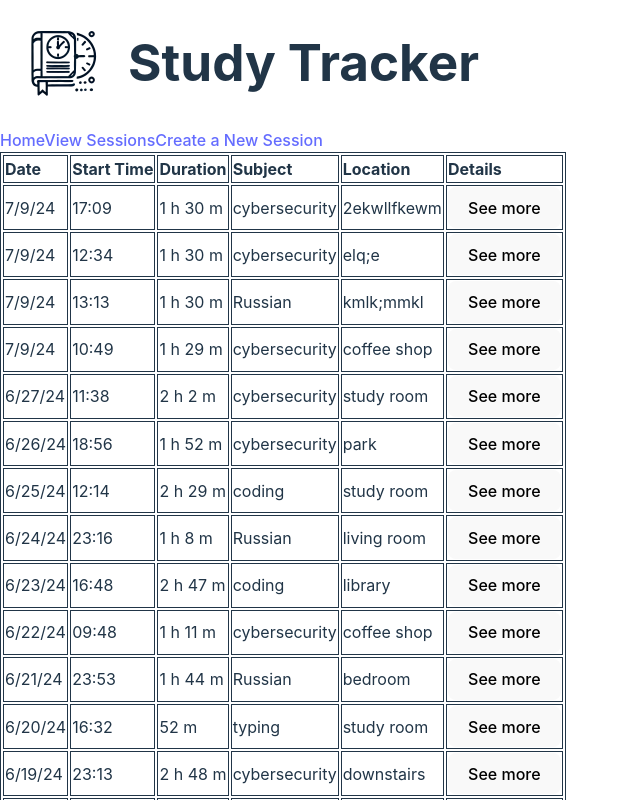
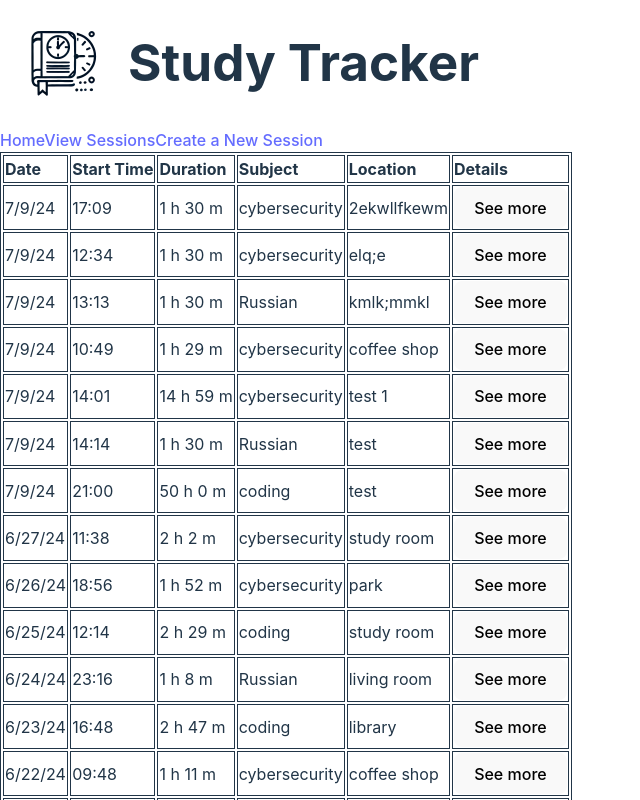
Before and after one commit to connorpage1/study-tracker-proj, a React (Vite) app: page /sessions in a window 1280 px wide. Shown: the top 800 px of the page, without its empty margins (0-640 px from the left). Built offline with nearby package versions, Linux system fonts and the light colour scheme; data requests are answered from the project's data file.

Commit message:
Adds formik error messages, fixes date bug

```diff
--- a/db.json
+++ b/db.json
@@ -593,6 +593,39 @@
       "duration": 90,
       "start": "13:13",
       "date": "2024-07-09T05:00:00.000Z"
+    },
+    {
+      "id": "1b57",
+      "date": "2024-07-09",
+      "start": "14:01",
+      "duration": 899,
+      "location": "test 1",
+      "subject": "cybersecurity",
+      "description": "fe3lnfen",
+      "focus": 4,
+      "bricked": false
+    },
+    {
+      "id": "0114",
+      "date": "2024-07-09",
+      "start": "14:14",
+      "duration": 90,
+      "location": "test",
+      "subject": "Russian",
+      "description": "lnefjwlnkwef",
+      "focus": 4,
+      "bricked": false
+    },
+    {
+      "id": "f9aa",
+      "date": "2024-07-09",
+      "start": "21:00",
+      "duration": 3000,
+      "location": "test",
+      "subject": "coding",
+      "description": "wlnjfq;knwf",
+      "focus": 3,
+      "bricked": true
     }
   ]
 }
--- a/package.json
+++ b/package.json
@@ -12,11 +12,14 @@
   },
   "dependencies": {
     "dateformat": "^5.0.3",
+    "formik": "^2.4.6",
     "react": "^18.3.1",
     "react-dom": "^18.3.1",
     "react-hot-toast": "^2.4.1",
     "react-router-dom": "^6.24.1",
     "react-social-icons": "^6.16.0",
+    "semantic-ui-css": "^2.5.0",
+    "semantic-ui-react": "^2.1.5",
     "yup": "^1.4.0"
   },
   "devDependencies": {
--- a/src/components/apis/fetchFunctions.js
+++ b/src/components/apis/fetchFunctions.js
@@ -2,12 +2,13 @@ import toast from "react-hot-toast"
 import { handleError } from "../error/errorFunctions"
 
 export const fetchPostSession = (url, validatedData, addSession, navigate) => {
+    const formattedValidData = {...validatedData, focus: Number(validatedData.focus), bricked: (validatedData.bricked === 'false' ? false : true)}
     const fetchPromise = fetch (url, {
         method: "POST",
         headers: {
             "Content-Type": "application/json"
         },
-        body: JSON.stringify(validatedData)
+        body: JSON.stringify(formattedValidData)
     })
     .then(res => {
         if (res.ok) {
--- a/src/components/error/ErrorPage.jsx
+++ b/src/components/error/ErrorPage.jsx
@@ -4,7 +4,7 @@ import Footer from "../main/Footer";
 import NavBar from "../main/NavBar";
 
 const ErrorPage = () => {
-    const {error} = useRouteError();
+    const error = useRouteError();
 
     return (
         <>
@@ -12,7 +12,7 @@ const ErrorPage = () => {
             <NavBar />
                 <div>
                     <h2>Uh oh, you've encountered an error</h2>
-                    {/* <p>{error.message}.</p> */}
+                    { <p>{error.message || error.data}.</p>}
                 </div>
             <Footer />
 
--- a/src/components/form/Form.jsx
+++ b/src/components/form/Form.jsx
@@ -4,6 +4,7 @@ import { fetchPostSession } from "../apis/fetchFunctions";
 import toast from "react-hot-toast";
 import * as yup from 'yup'
 import { handleError } from "../error/errorFunctions";
+import { Formik } from "formik";
 
     // Sets initial state to empty strings—set up outside Form function
     const initialState = {
@@ -38,7 +39,7 @@ const Form = () => {
     // Bring in addSession and url from outlet context
     const { addSession, url } = useOutletContext();
 
-    const [formData, setFormData] = useState(initialState)
+    //const [formData, setFormData] = useState(initialState)
 
     // Change state when form changes
     const handleChange = (e) => {
@@ -60,12 +61,13 @@ const Form = () => {
     }
 
 
-    const handleSubmit = (e) => {
+    const handleFormSubmit = (formData) => {
         // Prevent page refresh
-        e.preventDefault()
-        schema.validate(formData)
-        .then(validatedData => fetchPostSession(url, validatedData, addSession, navigate))
+        //debugger
+        // e.preventDefault()
+        fetchPostSession(url, formData, addSession, navigate)
         .catch(err => {
+            debugger
             const error = JSON.stringify(err)
             console.log(error)
             handleError('Please fill out all form fields correctly')
@@ -76,34 +78,47 @@ const Form = () => {
 
     return (
         <div id="form-container">
+            <Formik
+            initialValues={initialState}
+            validationSchema={schema}
+            onSubmit={handleFormSubmit}
+            >
+                { ({ values, errors, touched, handleBlur, handleChange, handleSubmit }) => (
                 <form className="form" autoComplete="off" onSubmit={handleSubmit}>
                     <h2>Log a new study session</h2>
                     <label htmlFor="date">Date: </label><br/>
-                <input type="date" id="date" name="date" value={formData.date} onChange={handleChange} /><br/>
+                    <input type="date" id="date" name="date" value={values.date} onChange={handleChange} onBlur={handleBlur}/><br/>
+                    {touched.date && errors.date && <div className='error'><p>{errors.date}</p></div>}
 
                     <label htmlFor="start">Start Time: </label><br/>
-                <input type="time" id="start" name="start" value={formData.start} onChange={handleChange} /><br/>
+                    <input type="time" id="start" name="start" value={values.start} onChange={handleChange} onBlur={handleBlur} /><br/>
+                    {touched.start && errors.start && <div className='error'><p>{errors.start}</p></div>}
+
 
                     <label htmlFor="duration">Duration (minutes): </label><br/>
-                <input type="number" id="duration" name="duration" step="1" value={formData.duration} onChange={handleChange} /><br/>
+                    <input type="number" id="duration" name="duration" step="1" value={values.duration} onChange={handleChange} onBlur={handleBlur} /><br/>
+                    {touched.duration && errors.duration && <div className='error'><p>{errors.duration}</p></div>}
 
                     <label htmlFor="location">Location: </label><br/>
-                <input type="text" id="location" name="location" value={formData.location} onChange={handleChange} /><br/>
+                    <input type="text" id="location" name="location" value={values.location} onChange={handleChange} onBlur={handleBlur} /><br/>
+                    {touched.location && errors.location && <div className='error'><p>{errors.location}</p></div>}
 
                     <label htmlFor="subject">Subject: </label>
-                <select id="subject" name="subject" value={formData.subject} onChange={handleChange} >
+                    <select id="subject" name="subject" value={values.subject} onChange={handleChange} onBlur={handleBlur} >
                         <option value=''>Select One</option>
                         <option value='Russian'>Russian</option>
                         <option value='cybersecurity'>cybersecurity</option>
                         <option value='coding'>coding</option>
                         <option value='typing'>typing</option>
                     </select><br/>
+                    {touched.subject && errors.subject && <div className='error'><p>{errors.subject}</p></div>}
 
                     <label htmlFor="description">Description: </label><br/>
-                <textarea id="description" name="description" value={formData.description} onChange={handleChange} rows="7" cols='50'/><br/>
+                    <textarea id="description" name="description" value={values.description} onChange={handleChange} onBlur={handleBlur} rows="7" cols='50'/><br/>
+                    {touched.description && errors.description && <div className='error'><p>{errors.description}</p></div>}
 
                     <label htmlFor="focus">Focus Level: </label>
-                <select id="focus" name="focus" value={formData.focus} onChange={handleChange} >
+                    <select id="focus" name="focus" value={values.focus} onChange={handleChange}onBlur={handleBlur}  >
                         <option value=''>Select One</option>
                         <option value='1'>1</option>
                         <option value='2'>2</option>
@@ -116,19 +131,24 @@ const Form = () => {
                         <option value='9'>9</option>
                         <option value='10'>10</option>
                     </select><br/>
+                    {touched.focus && errors.focus && <div className='error'><p>{errors.focus}</p></div>}
 
 
                     {/* TODO Figure out why this is behaving weirdly. "Yes" works, but "no" goes to "yes" and "select one" goes to "no." Briefly worked and then broke again. */}
                     <label htmlFor="bricked">Phone Bricked? </label>
-                <select id="bricked" name="bricked" value={formData.bricked} onChange={handleChange} >
+                    <select id="bricked" name="bricked" value={values.bricked} onChange={handleChange}onBlur={handleBlur}  >
                         <option value=''>Select One</option>
                         <option value='true'>Yes</option>
                         <option value='false'>No</option>
 
                     </select><br/>
+                    {touched.bricked && errors.bricked && <div className='error'><p>{errors.bricked}</p></div>}
                     <br />
                 <button type="submit">Submit</button>
                 </form>
+                )}
+            </Formik>
+
         </div>
     )
 }
--- a/src/components/table/ExpandedView.jsx
+++ b/src/components/table/ExpandedView.jsx
@@ -28,7 +28,7 @@ const ExpandedView = () => {
         return (
             <div id="session-details">
                 <h2>Session Details:</h2>
-                <p><strong>Date: </strong>{dateFormat(detailSession.date,'dddd, mmmm dS, yyyy')}</p>
+                <p><strong>Date: </strong>{dateFormat(detailSession.date,'dddd, mmmm dS, yyyy', true)}</p>
                 <p><strong>Start Time:</strong> {detailSession.start}</p>
                 <p><strong>Duration: </strong>{Math.floor(detailSession.duration/60)} hours {detailSession.duration % 60} minutes</p>
                 <p><strong>Location:</strong> {detailSession.location}</p>
--- a/src/components/table/TableRow.jsx
+++ b/src/components/table/TableRow.jsx
@@ -6,7 +6,7 @@ const TableRow = ({ date, start, duration, subject, location, id }) => {
 
     return (
         <tr>
-            <td>{dateFormat(date, "m/d/yy")}</td>
+            <td>{dateFormat(date, "m/d/yy", true)}</td>
             <td>{start}</td>
             <td>{duration >= 60 ? `${Math.floor(duration/60)} h ${duration%60}` : duration} m</td>
             <td className={subject}>{subject}</td>
```
Also changed, not shown: 1 other file (tests, documents, lock files or other folders). Lines whose indentation alone changed are shown as unchanged.
